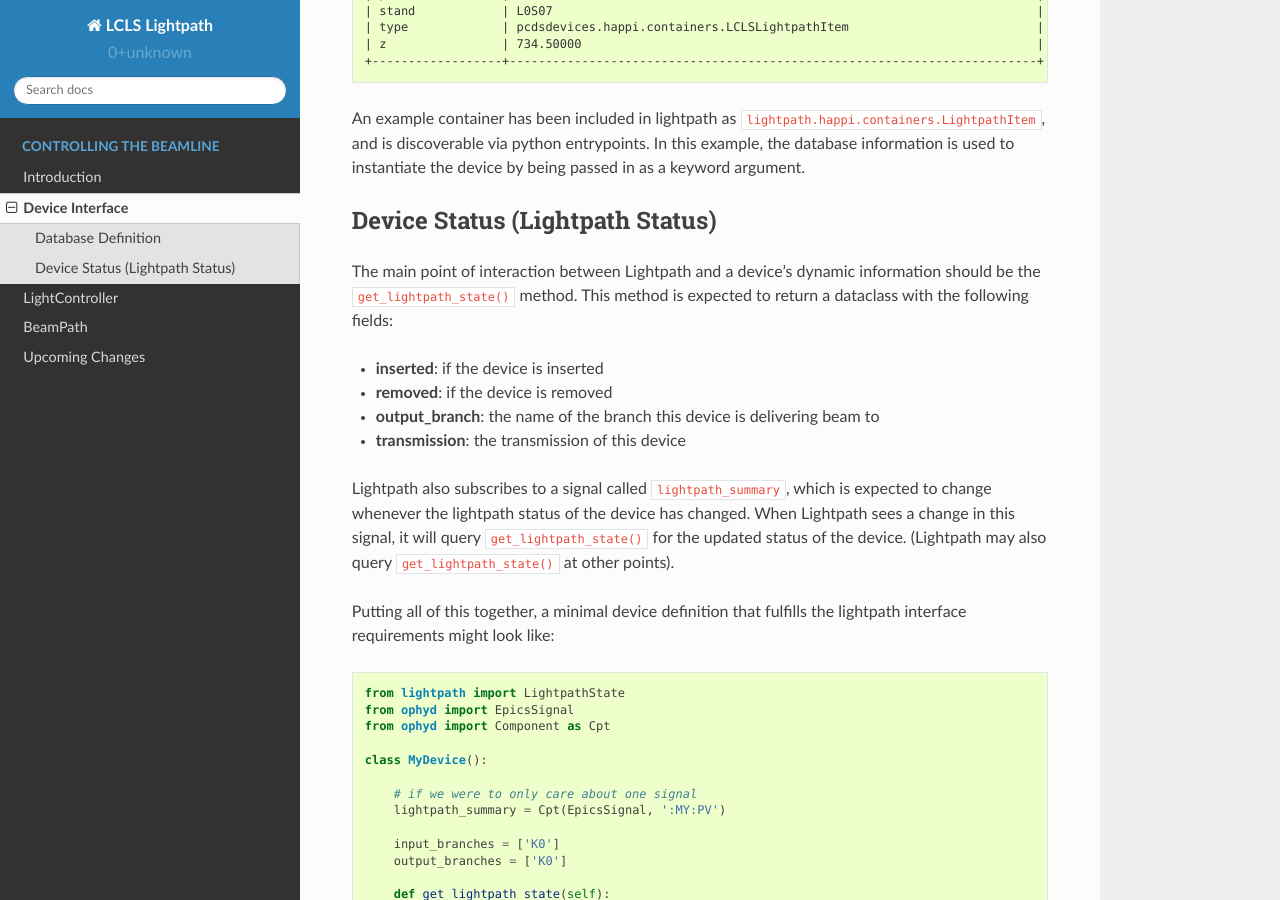
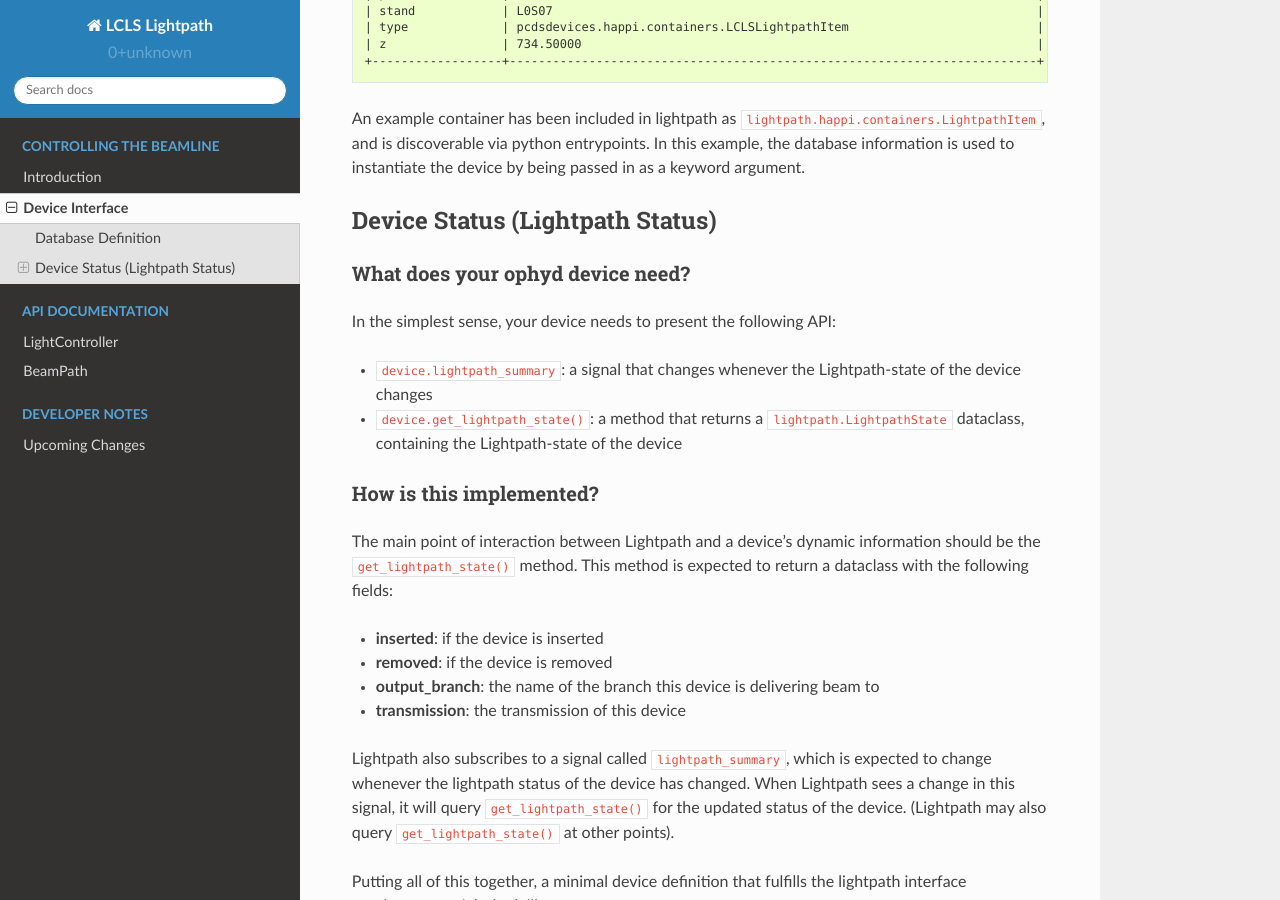
Before and after one commit to pcdshub/lightpath, a Sphinx documentation site: the page built from docs/source/interface.rst, in a window 1280 px wide and 900 px high, scrolled down 951 px. Built offline with Sphinx 7.4.7 and the Read the Docs theme 2.0.0, drawn with Linux system fonts in a browser that asks for light colours.

Commit message:
DOC: organize TOC, touch up docstrings

```diff
--- a/docs/source/interface.rst
+++ b/docs/source/interface.rst
@@ -61,6 +61,20 @@ the device by being passed in as a keyword argument.
 
 Device Status (Lightpath Status)
 --------------------------------
+
+What does your ophyd device need?
+^^^^^^^^^^^^^^^^^^^^^^^^^^^^^^^^^
+
+In the simplest sense, your device needs to present the following API:
+
+* ``device.lightpath_summary``: a signal that changes whenever the
+  Lightpath-state of the device changes
+* ``device.get_lightpath_state()``: a method that returns a
+  ``lightpath.LightpathState`` dataclass, containing the Lightpath-state
+  of the device
+
+How is this implemented?
+^^^^^^^^^^^^^^^^^^^^^^^^
 
 The main point of interaction between Lightpath and a device's dynamic
 information should be the ``get_lightpath_state()`` method.  This method is
```
Also changed, not shown: docs/source/index.rst (+11 -0 lines), 2 other files.
